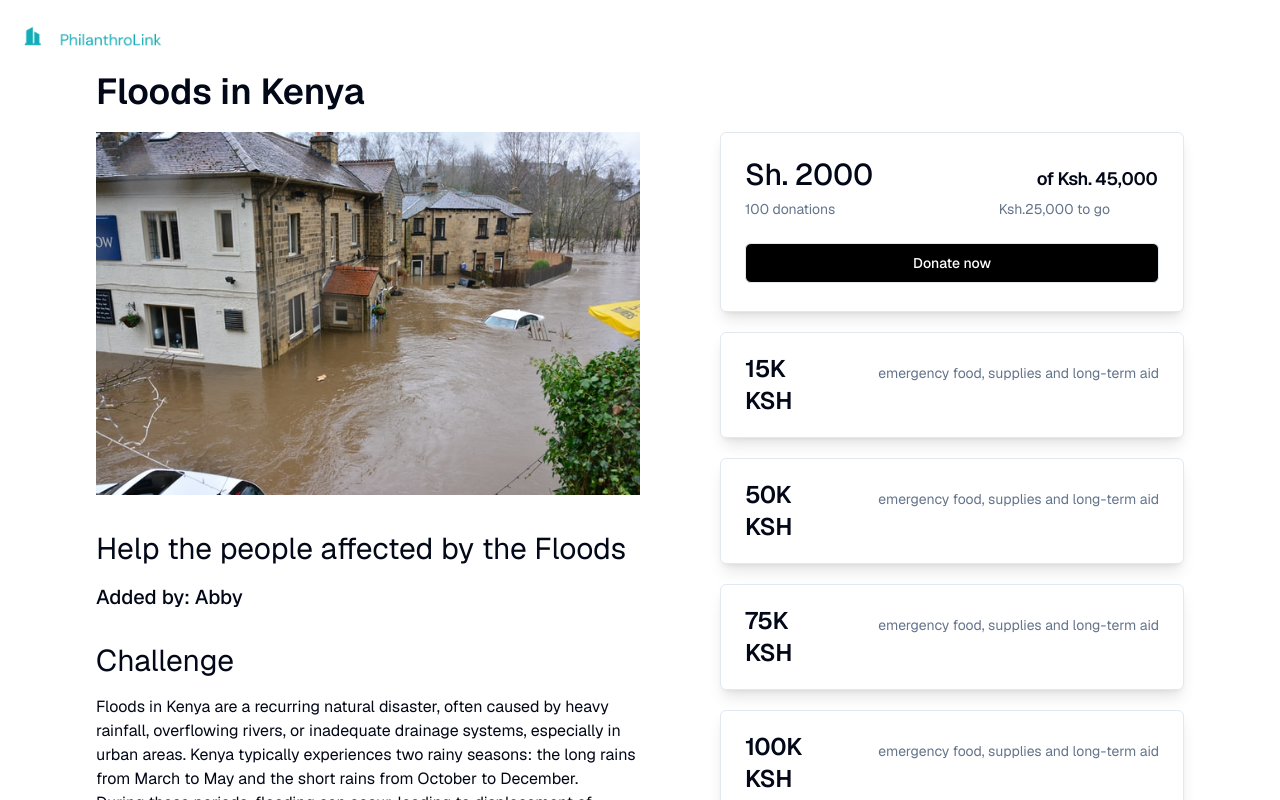
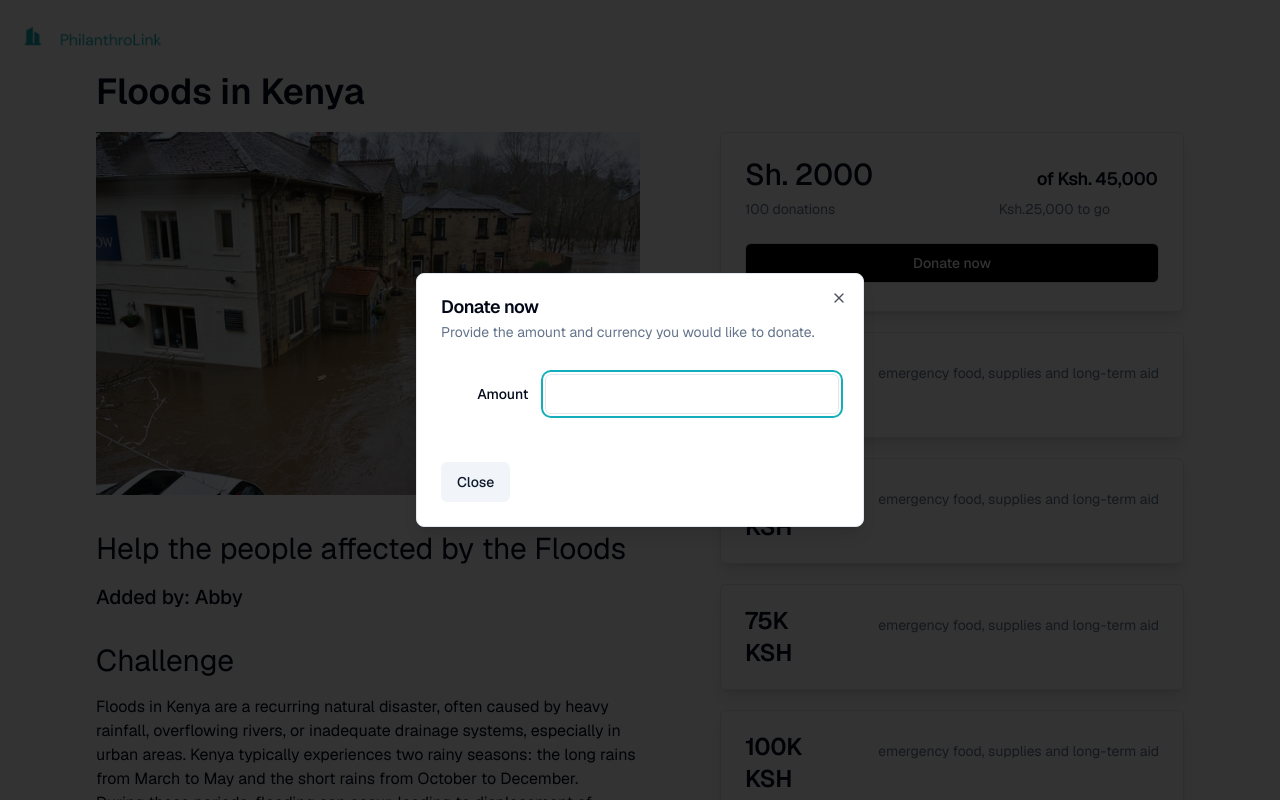
Before and after one commit to digital-explorers-2/philanthro-link, a Next.js app: page /donationDetails in a window 1280 px wide. Both pictures are taken after a click on the button "Donate now". Shown: the top 800 px of the page. Built offline with nearby package versions, Linux system fonts and the light colour scheme.

Commit message:
feat: add payment dialog

```diff
--- a/app/donationDetails/page.tsx
+++ b/app/donationDetails/page.tsx
@@ -6,6 +6,18 @@ import {
   CardTitle,
 } from "@/components/ui/card";
 import { Button } from "@/components/ui/button";
+import {
+  Dialog,
+  DialogClose,
+  DialogContent,
+  DialogDescription,
+  DialogFooter,
+  DialogHeader,
+  DialogTitle,
+  DialogTrigger,
+} from "@/components/ui/dialog";
+import { Input } from "@/components/ui/input";
+import { Label } from "@/components/ui/label";
 
 const donateMoney = [
   {
@@ -130,6 +142,8 @@ export default function DonationDetailsPage() {
               </CardDescription>
             </CardHeader>
             <CardFooter className="flex justify-between">
+              <Dialog>
+                <DialogTrigger asChild>
                   <Button
                     variant="outline"
                     type="button"
@@ -137,6 +151,37 @@ export default function DonationDetailsPage() {
                   >
                     Donate now
                   </Button>
+                </DialogTrigger>
+                <DialogContent className="sm:max-w-md">
+                  <DialogHeader>
+                    <DialogTitle>Donate now</DialogTitle>
+                    <DialogDescription>
+                     Provide the amount and currency you would like to donate.
+                    </DialogDescription>
+                  </DialogHeader>
+                  <div className="grid gap-4 py-4">
+          <div className="grid grid-cols-4 items-center gap-4">
+            <Label htmlFor="amount" className="text-right">
+              Amount
+            </Label>
+            <Input
+              id="amount"
+              className="col-span-3"
+            />
+          </div>
+          <div className="grid grid-cols-4 items-center gap-4">
+
+          </div>
+        </div>
+                  <DialogFooter className="sm:justify-start">
+                    <DialogClose asChild>
+                      <Button type="button" variant="secondary">
+                        Close
+                      </Button>
+                    </DialogClose>
+                  </DialogFooter>
+                </DialogContent>
+              </Dialog>
             </CardFooter>
           </Card>
 
```
Lines whose indentation alone changed are shown as unchanged.
